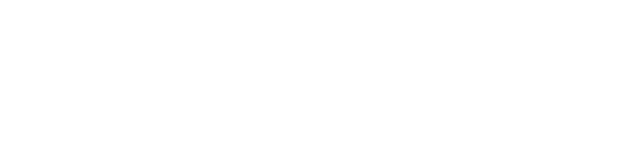
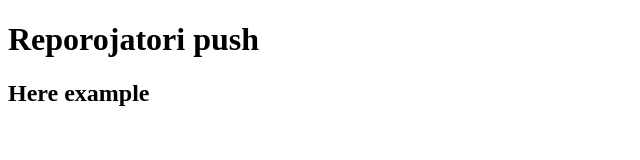
Before and after one commit to Tanvirshahriargit/My-second-repo, a plain HTML site: page index.html in a window 1280 px wide. Shown: the whole page, without its empty margins (0-640 px from the left). Drawn offline with Linux system fonts and the light colour scheme.

Commit message:
added header

```diff
--- a/index.html
+++ b/index.html
@@ -7,6 +7,7 @@
     <title>My second repo</title>
 </head>
 <body>
-
+   <h1>Reporojatori push</h1>
+   <h2> Here example</h2>
 </body>
 </html>
```
